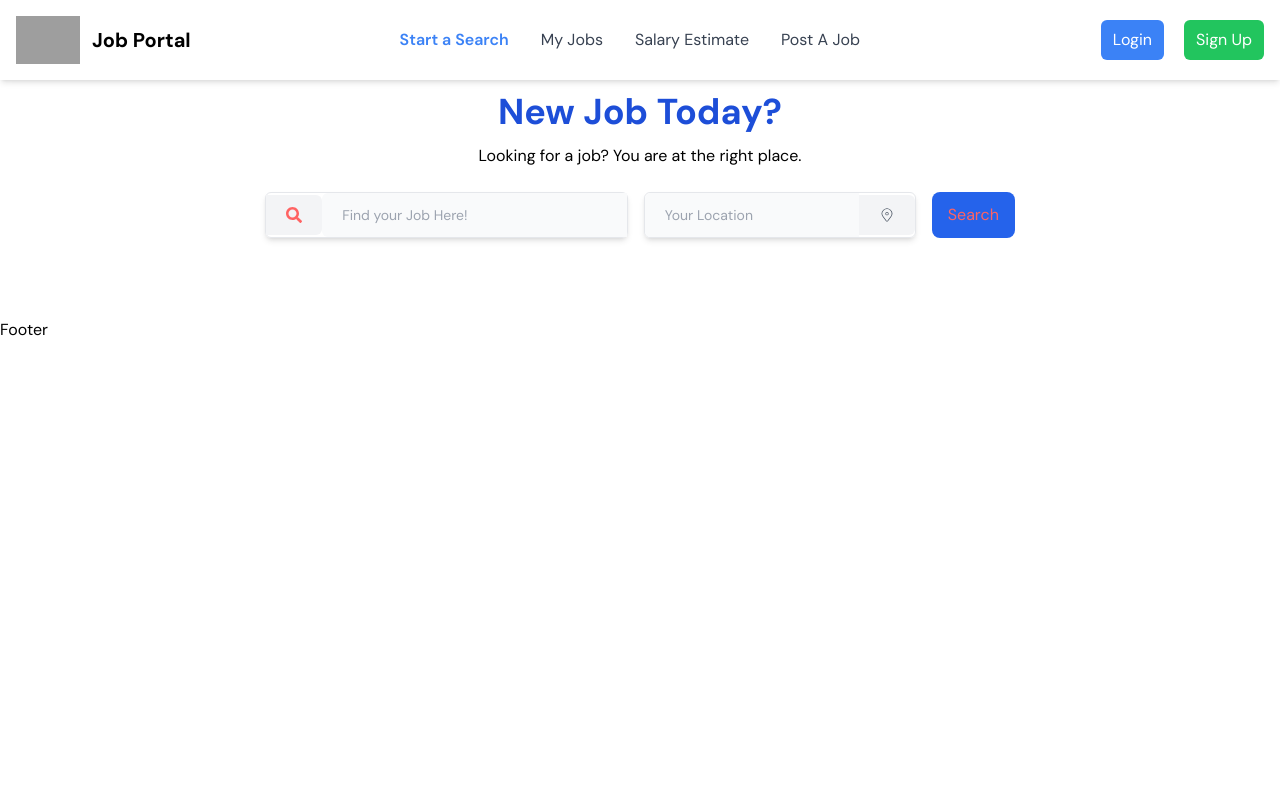
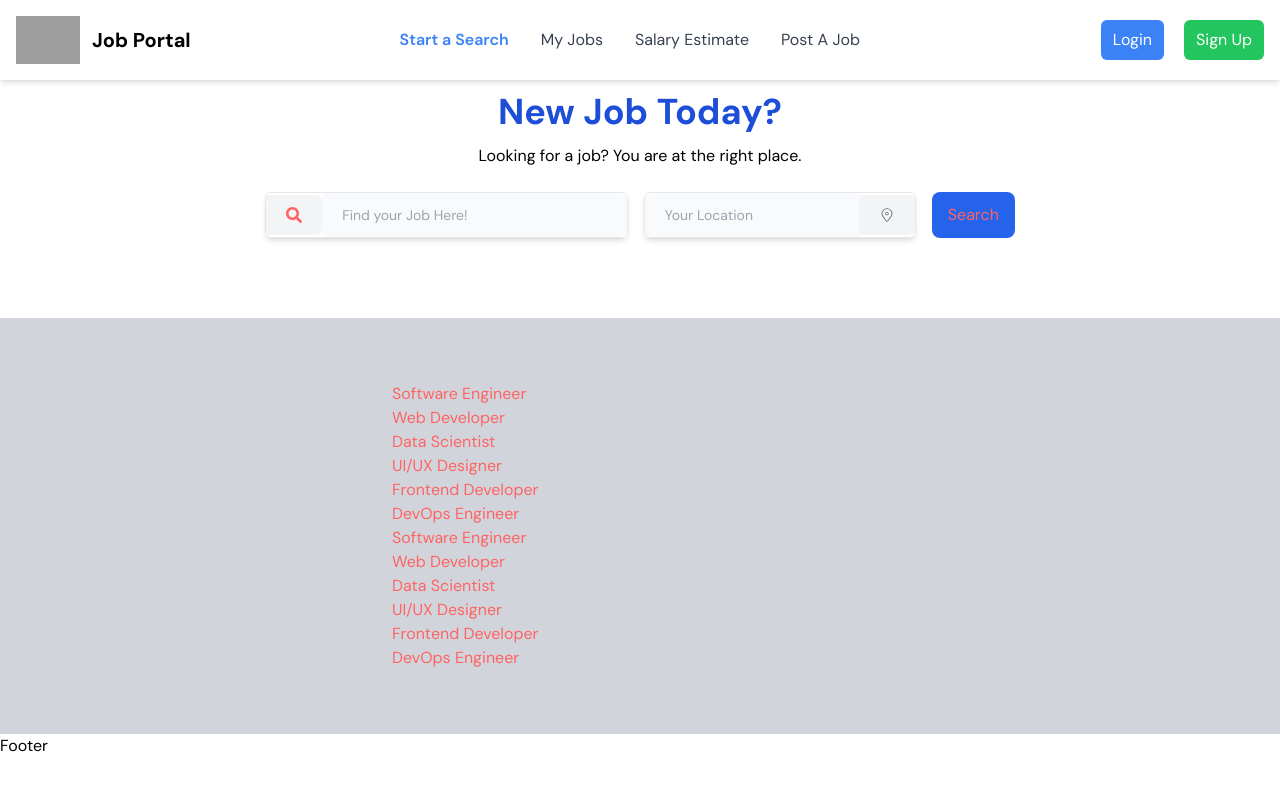
Before and after one commit to KARANSINGH34951/Job-Portal, a React (Vite) app in the folder job-portal-client/: page / in a window 1280 px wide. Shown: the top 790 px of the page. Built offline with nearby package versions, Linux system fonts and the light colour scheme; grey boxes are pictures that could not be loaded.

Commit message:
Added the filter the jobs feature

```diff
--- /dev/null
+++ b/job-portal-client/src/Components/Cards.jsx
@@ -0,0 +1,11 @@
+const Cards = ({ data }) => {
+  // console.log(data);
+
+  const { jobTitle, jobLocation, experienceLevel, salary, employmentType } = data;
+
+  return (
+    <div>{jobTitle}</div>
+  );
+};
+
+export default Cards;
--- a/job-portal-client/src/pages/Home.jsx
+++ b/job-portal-client/src/pages/Home.jsx
@@ -1,33 +1,76 @@
 import { useEffect, useState } from 'react';
 import Banners from '../Components/Banners'
+import Cards from '../Components/Cards';
+import Jobs from './Jobs';
 
 const Home = () => {
-  const [selectedCategory,setselectedCategory]=useState(null);
-  const [jobs,setjobs]=useState([]);
+  const [selectedCategory, setSelectedCategory] = useState(null);
+  const [jobs, setJobs] = useState([]);
   const [query, setQuery] = useState("");
 
-  useEffect(()=>{
-    fetch("jobs.json").then(res=> res.json()).then(data=> {
+  useEffect(() => {
+    fetch("jobs.json").then(res => res.json()).then(data => {
+      setJobs(data);
+    });
+  }, []);
 
-      setjobs(data)
-    })
-  },[])
-// console.log(job);
-
-  const filtereditem=jobs.filter((job)=>job.jobTitle.toLowerCase().indexOf(query.toLowerCase())!==-1);
-
-  console.log(filtereditem);
+  const filtereditem = jobs.filter((job) =>
+    job.jobTitle.toLowerCase().indexOf(query.toLowerCase()) !== -1
+  );
 
   const handleQueryChange = (e) => {
     setQuery(e.target.value);
-    console.log(e.target.value);
   };
-  console.log(query);
+
+  const handlechange = (event) => {
+    setSelectedCategory(event.target.value);
+  }
+
+  const handleclick = (event) => {
+    setSelectedCategory(event.target.value);
+  }
+
+  const filteredData = (jobs, selected, query) => {
+    let filterJobs = jobs;
+
+    // Filtering by query (search input)
+    if (query) {
+      filterJobs = filtereditem;
+    }
+
+    // Filtering by category
+    if (selected) {
+      filterJobs = filterJobs.filter(({ jobLocation, maxPrice, experienceLevel, salaryType, employmentType }) =>
+        jobLocation.toLowerCase() === selected.toLowerCase() ||
+        parseInt(maxPrice) === parseInt(selected) ||
+        experienceLevel.toLowerCase() === selected.toLowerCase() ||
+        employmentType.toLowerCase() === selected.toLowerCase()
+      );
+    }
+
+    // Return JSX for filtered jobs
+    return filterJobs.map((data, index) => (
+
+        <Cards key={index} data={data} />
+
+    ));
+  }
+
+  const result = filteredData(jobs, selectedCategory, query);
+
   return (
     <div className='text-primary'>
-      <Banners query={query} handleQueryChange={handleQueryChange}/>
+      <Banners query={query} handleQueryChange={handleQueryChange} />
+      {/* Main content */}
+
+    <div className='bg-gray-300 md:grid grid-cols-4 gap-8 lg:px-24 px-4 py-12'>
+      <div></div>
+      <div className='col-span-2 p-4 rounded-sm'><Jobs result={result} /></div>
+      <div></div>
     </div>
-  )
+
+    </div>
+  );
 }
 
-export default Home
+export default Home;
--- /dev/null
+++ b/job-portal-client/src/pages/Jobs.jsx
@@ -0,0 +1,9 @@
+import React from 'react'
+
+const Jobs = ({result}) => {
+  return (
+    <div>{result}</div>
+  )
+}
+
+export default Jobs
```
